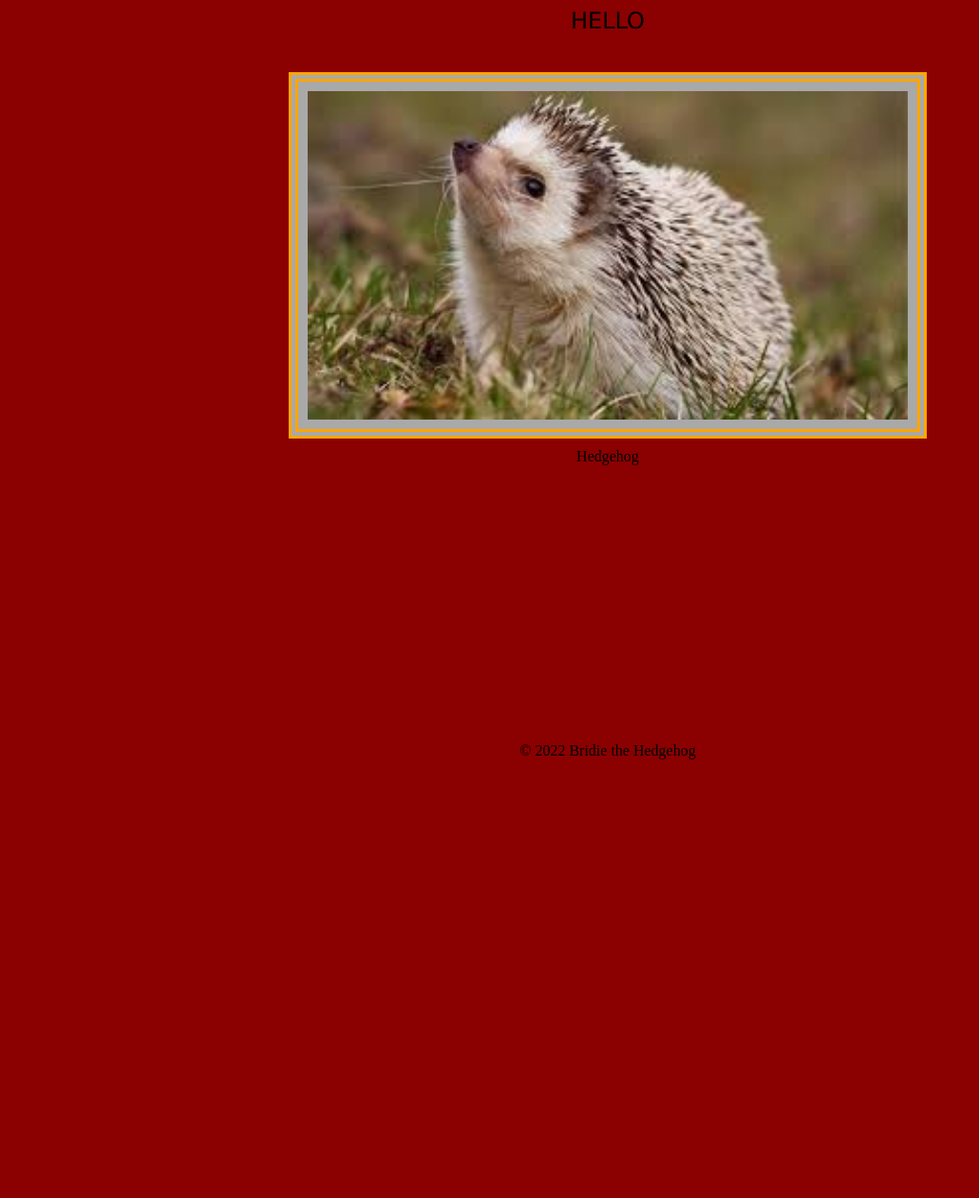
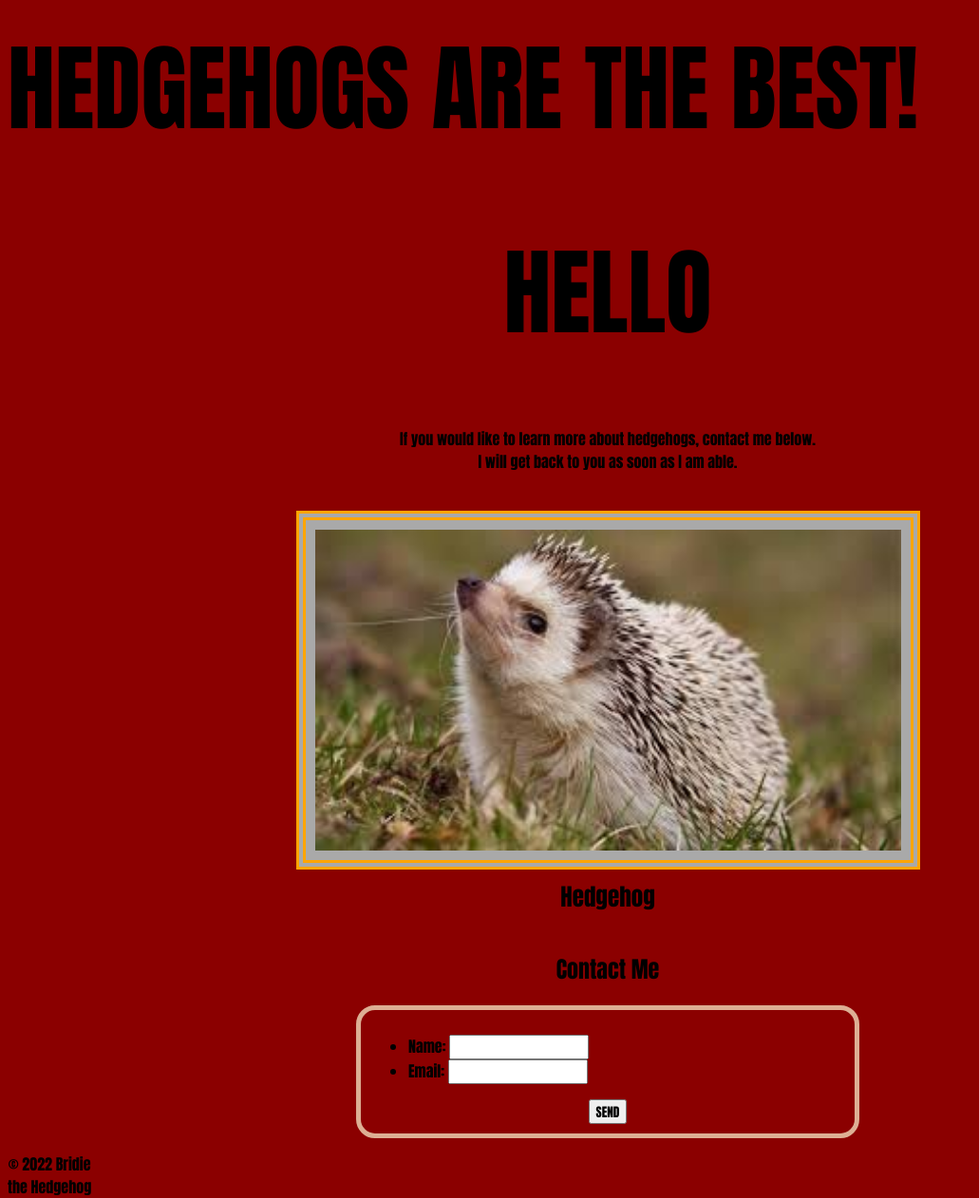
Before and after one commit to bridieb06/Project, a plain HTML site: page index.html in a window 1280 px wide. Shown: the whole page at 95% size, without its empty margins (0-1031 px from the left). Before the commit the page ends 800 px from the top, so only its background shows below. Drawn offline with Linux system fonts and the light colour scheme.

Commit message:
Halfway there

```diff
--- a/index.html
+++ b/index.html
@@ -2,17 +2,40 @@
 <html lang="en">
 <head>
     <meta charset="UTF-8">
-    <meta http-equiv="X-UA-Compatible" content="IE=edge">
-    <meta name="viewport" content="width=device-width, initial-scale=1.0">
-    <title>Client's Website</title>
+
+    <title>Hedgehog's Website</title>
     <link rel="stylesheet" href="./styles.css">
 </head>
+<header><h1>HEDGEHOGS ARE THE BEST!</h1></header>
 <body>
-<header class="text-center">HELLO</header>
-<img src="image.jpg" alt="Cute hedgehog" class="hedgehogimage">
-<figcaption class="caption">Hedgehog</figcaption>
-<footer>
-    © 2022 Bridie the Hedgehog
+  <main>
+    <h1>HELLO</h1>
+    <p class="text-center">If you would like to learn more about hedgehogs, contact me below. <br>
+      I will get back to you as soon as I am able.</p>
+    <img src="image.jpg" alt="Cute hedgehog" class="hedgehogimage">
+      <figcaption class="caption">Hedgehog</figcaption>
+  <section id="contact">
+    <h2 class="text-center">Contact Me</h2>
+    <form>
+      <ul>
+        <li>
+          <label class="text-right" for="name">Name:</label>
+          <input type="text" id="name" name="user-name">
+        </li>
+        <li>
+          <label class="text-right" for="email">Email:</label>
+          <input type="text" id="email" name="user-email">
+        </li>
+      </ul>
+      <div class="text-center">
+       <button type="submit">SEND</button>
+      </div>
+   </form>
+  </section>
+</main>
+
+<footer class="text-center">
+    © 2022 Bridie <br> the Hedgehog
   </footer>
 </body>
 
--- a/styles.css
+++ b/styles.css
@@ -1,13 +1,36 @@
+* {
+  font-family: Impact, Haettenschweiler, 'Arial Narrow Bold', sans-serif;
+}
+body {
+  background-color: darkred;
+  margin-top: 150px;
+}
+
 .text-center {
   text-align: center;
 }
-  body {
-    background-color: darkred;
+
+.text-right {
+  text-align: right;
 }
+
+h1 {
+  font-size: 100px;
+  text-align: center;
+}
+
 header {
-    font-family: 'Lucida Sans', 'Lucida Sans Regular', 'Lucida Grande', 'Lucida Sans Unicode', Geneva, Verdana, sans-serif;
-    font-size: x-large;
+  display:block;
+  position: fixed;
+  margin-top: -200px;
+  margin-left: auto;
+  margin-right: auto;
 }
+
+main {
+  padding: 15px;
+}
+
 .hedgehogimage {
   display: block;
   width: 50%;
@@ -21,14 +44,20 @@
 
 .caption {
   display:block;
+  font-size: 25px;
   text-align: center;
   margin-top: 10px;
   margin-bottom: 40px;
 }
+
+form {
+  margin: 0 auto;
+  width: 500px;
+  padding: 10px;
+  border: 5px solid #DDAF94;
+  border-radius: 20px;
+}
+
 footer {
-    position:absolute;
-    right: 0;
-    bottom: 0;
-    left: 0;
-    text-align: center;
+  position: absolute;
 }
```
Lines whose indentation alone changed are shown as unchanged.
